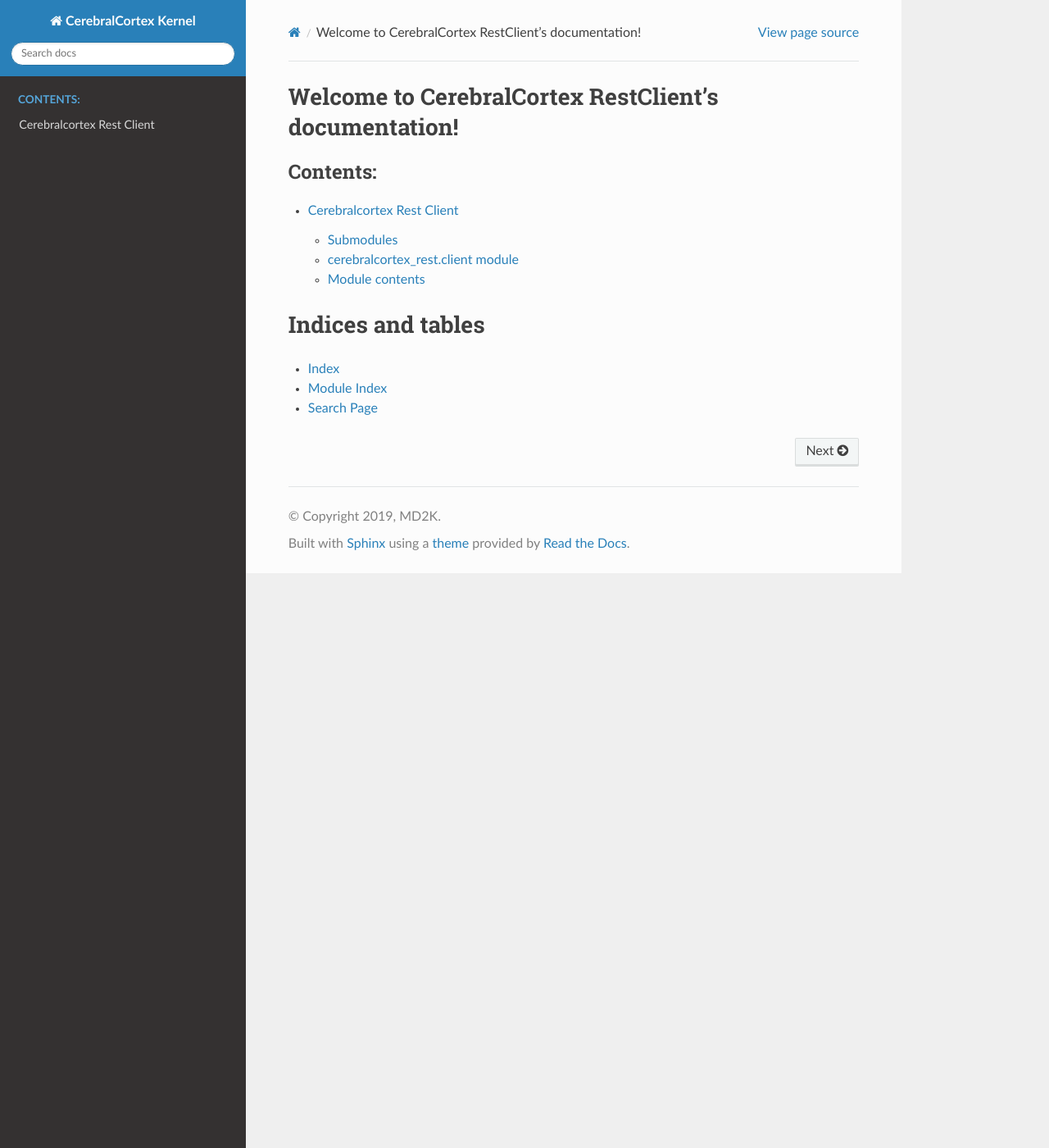
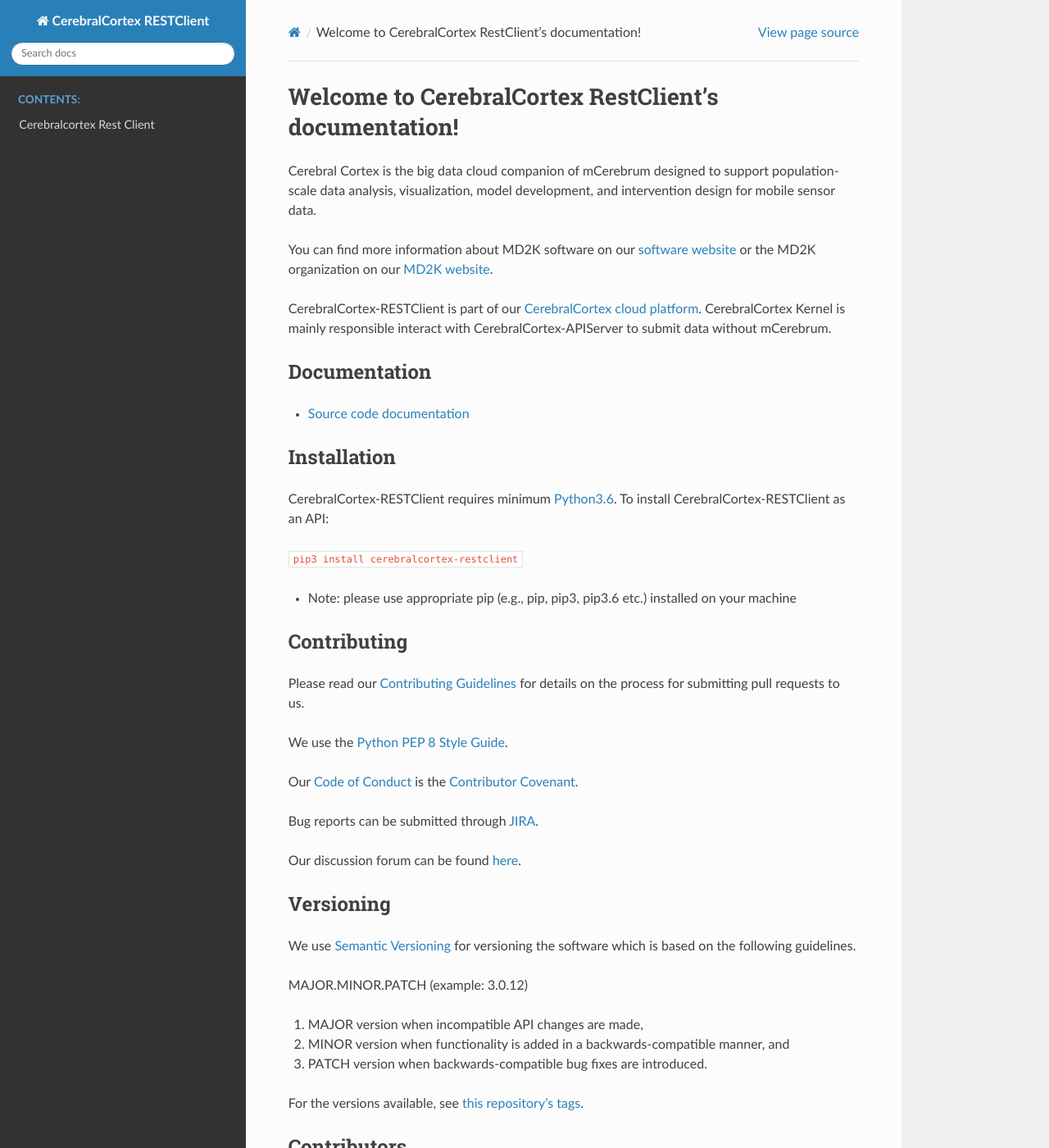
Before and after one commit to MD2Korg/CerebralCortex-RESTClient, a Sphinx documentation site: the page built from docs/index.rst, in a window 1280 px wide and 1400 px high. Shown: the whole window at 82% size. Built offline with Sphinx 7.4.7 and the Read the Docs theme 2.0.0, drawn with Linux system fonts in a browser that asks for light colours; pages that are not in the unit, such as notebooks, are missing from menus; some of the changed text lies outside the part shown.

Commit message:
cleaned code

```diff
--- a/docs/conf.py
+++ b/docs/conf.py
@@ -19,7 +19,7 @@
 
 # -- Project information -----------------------------------------------------
 
-project = 'CerebralCortex Kernel'
+project = 'CerebralCortex RESTClient'
 copyright = '2019, MD2K'
 author = 'Nasir Ali'
 
--- a/docs/index.rst
+++ b/docs/index.rst
@@ -5,6 +5,110 @@
 
 Welcome to CerebralCortex RestClient's documentation!
 =====================================================
+Cerebral Cortex is the big data cloud companion of mCerebrum designed to
+support population-scale data analysis, visualization, model
+development, and intervention design for mobile sensor data.
+
+You can find more information about MD2K software on our `software
+website`_ or the MD2K organization on our `MD2K website`_.
+
+CerebralCortex-RESTClient is part of our `CerebralCortex cloud
+platform`_. CerebralCortex Kernel is mainly responsible interact with
+CerebralCortex-APIServer to submit data without mCerebrum.
+
+Documentation
+-------------
+
+-  `Source code documentation`_
+
+Installation
+------------
+
+CerebralCortex-RESTClient requires minimum `Python3.6`_. To install
+CerebralCortex-RESTClient as an API:
+
+``pip3 install cerebralcortex-restclient``
+
+-  Note: please use appropriate pip (e.g., pip, pip3, pip3.6 etc.)
+   installed on your machine
+
+
+Contributing
+------------
+
+Please read our `Contributing Guidelines`_ for details on the process
+for submitting pull requests to us.
+
+We use the `Python PEP 8 Style Guide`_.
+
+Our `Code of Conduct`_ is the `Contributor Covenant`_.
+
+Bug reports can be submitted through `JIRA`_.
+
+Our discussion forum can be found `here`_.
+
+Versioning
+----------
+
+We use `Semantic Versioning`_ for versioning the software which is based
+on the following guidelines.
+
+MAJOR.MINOR.PATCH (example: 3.0.12)
+
+1. MAJOR version when incompatible API changes are made,
+2. MINOR version when functionality is added in a backwards-compatible
+   manner, and
+3. PATCH version when backwards-compatible bug fixes are introduced.
+
+For the versions available, see `this repository's tags`_.
+
+Contributors
+------------
+
+Link to the `list of contributors`_ who participated in this project.
+
+License
+-------
+
+This project is licensed under the BSD 2-Clause - see the `license`_
+file for details.
+
+Acknowledgments
+---------------
+
+-  `National Institutes of Health`_ - `Big Data to Knowledge
+   Initiative`_
+
+   -  Grants: R01MD010362, 1UG1DA04030901, 1U54EB020404, 1R01CA190329,
+      1R01DE02524, R00MD010468, 3UH2DA041713, 10555SC
+
+-  `National Science Foundation`_
+
+   -  Grants: 1640813, 1722646
+
+-  `Intelligence Advanced Research Projects Activity`_
+
+   -  Contract: 2017-17042800006
+
+.. _software website: https://md2k.org/software
+.. _MD2K website: https://md2k.org/
+.. _CerebralCortex cloud platform: https://github.com/MD2Korg/CerebralCortex
+.. _Source code documentation: https://cerebralcortex-restclient.readthedocs.io/en/latest/
+.. _Python3.6: https://www.python.org/downloads/release/python-360/
+.. _Contributing Guidelines: https://md2k.org/contributing/contributing-guidelines.html
+.. _Python PEP 8 Style Guide: https://www.python.org/dev/peps/pep-0008/
+.. _Code of Conduct: https://md2k.org/contributing/code-of-conduct.html
+.. _Contributor Covenant: https://www.contributor-covenant.org/
+.. _JIRA: https://md2korg.atlassian.net/secure/Dashboard.jspa
+.. _here: https://discuss.md2k.org/
+.. _Semantic Versioning: https://semver.org/
+.. _this repository's tags: https://github.com/MD2Korg/CerebralCortex/tags
+.. _list of contributors: https://github.com/MD2Korg/CerebralCortex-Kernel/graphs/contributors
+.. _license: https://md2k.org/software-under-the-hood/software-uth-license
+.. _National Institutes of Health: https://www.nih.gov/
+.. _Big Data to Knowledge Initiative: https://datascience.nih.gov/bd2k
+.. _National Science Foundation: https://www.nsf.gov/
+.. _Intelligence Advanced Research Projects Activity: https://www.iarpa.gov/
 
 
 .. toctree::
--- a/docs/rst/cerebralcortex_rest.rst
+++ b/docs/rst/cerebralcortex_rest.rst
@@ -1,8 +1,5 @@
 Cerebralcortex Rest Client
 ============================
-
-Submodules
-----------
 
 cerebralcortex\_rest.client module
 ----------------------------------
@@ -11,12 +8,3 @@
     :members:
     :undoc-members:
     :show-inheritance:
-
-
-Module contents
----------------
-
-.. automodule:: cerebralcortex_rest
-    :members:
-    :undoc-members:
-    :show-inheritance:
```
Also changed, not shown: README.md (+1 -6 lines), docs/rst/modules.rst (deleted, +0 -9 lines).
